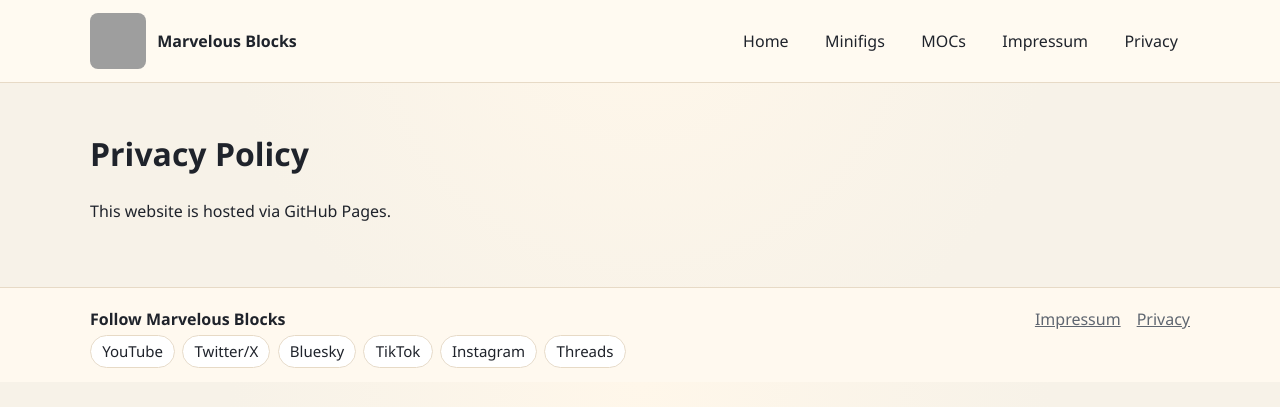
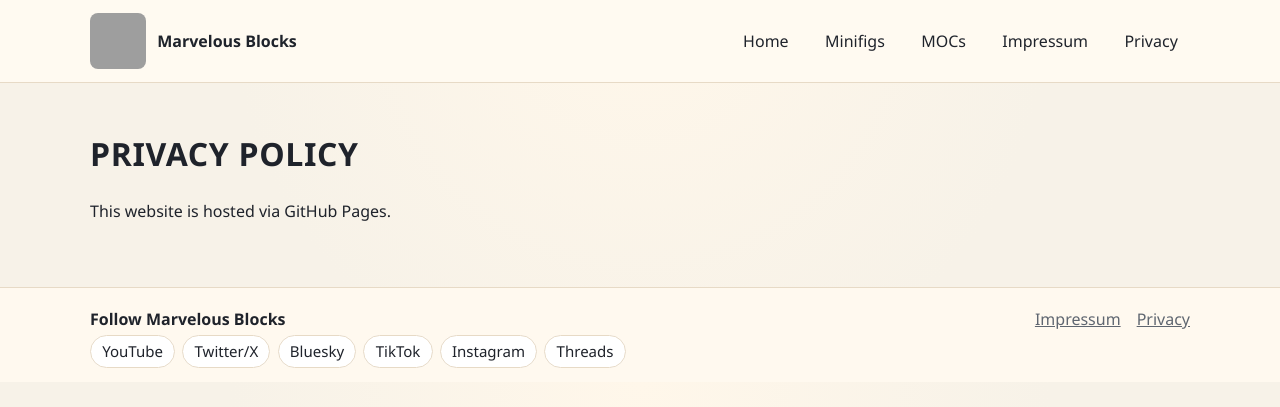
Before and after one commit to MarvelousBlocks/marvelousblocks.github.io, a Jekyll site: the page built from privacy.md, in a window 1280 px wide. Shown: the top 407 px of the page. Built offline with Jekyll 4.4.1, drawn with Linux system fonts in a browser that asks for light colours; grey boxes are pictures that could not be loaded.

Commit message:
feat(website): bold uppercase typography for headings and buttons

```diff
--- a/assets/css/style.css
+++ b/assets/css/style.css
@@ -19,6 +19,12 @@ body {
   color: var(--ink);
   background: radial-gradient(circle at top, #fff7ea 0%, var(--bg) 55%);
   line-height: 1.5;
+}
+
+h1 {
+  font-weight: 800;
+  text-transform: uppercase;
+  letter-spacing: 0.02em;
 }
 
 .container {
@@ -128,6 +134,7 @@ body {
   border: 1px solid #991717;
   padding: 0.55rem 1rem;
   font-weight: 700;
+  text-transform: uppercase;
 }
 
 .button:hover,
```
